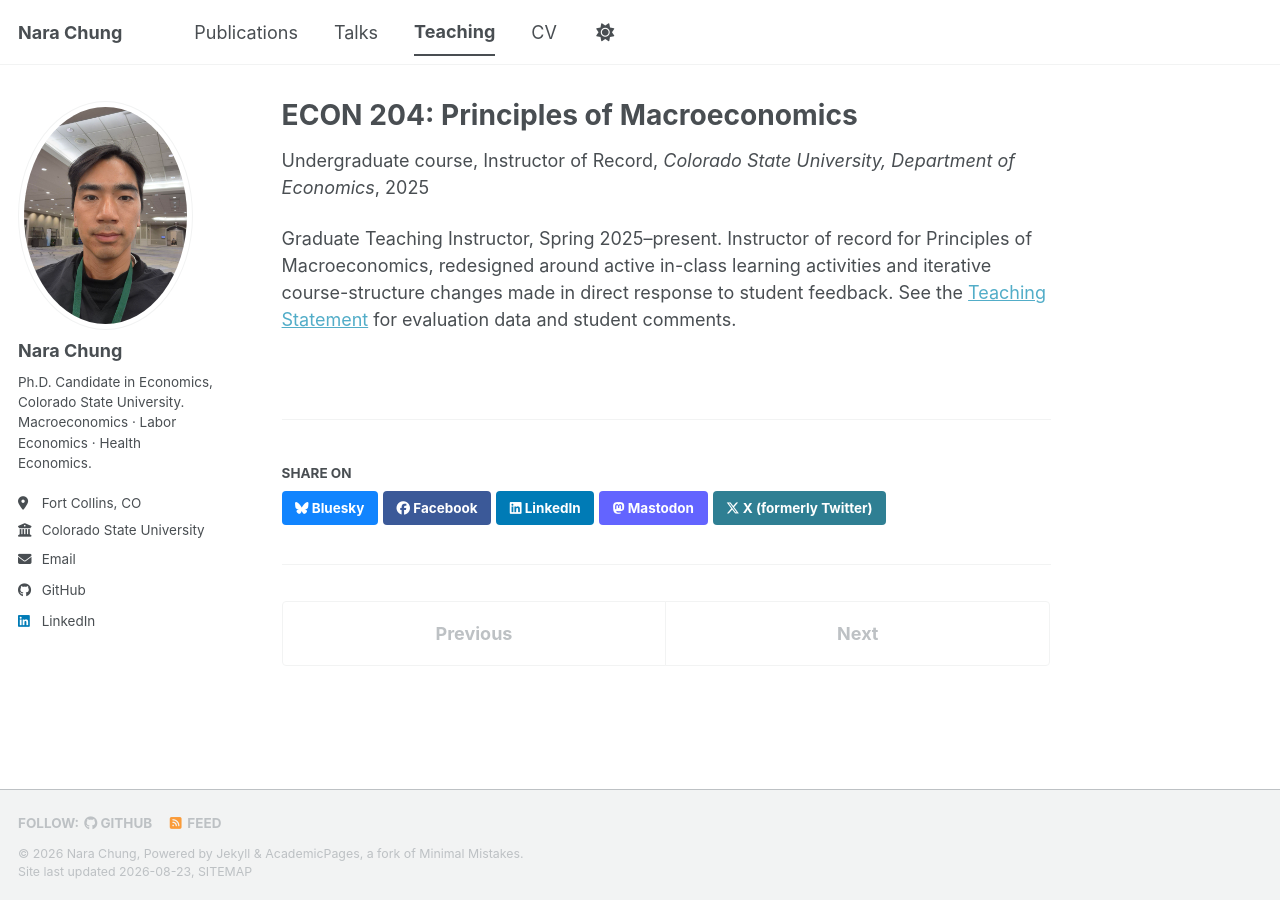
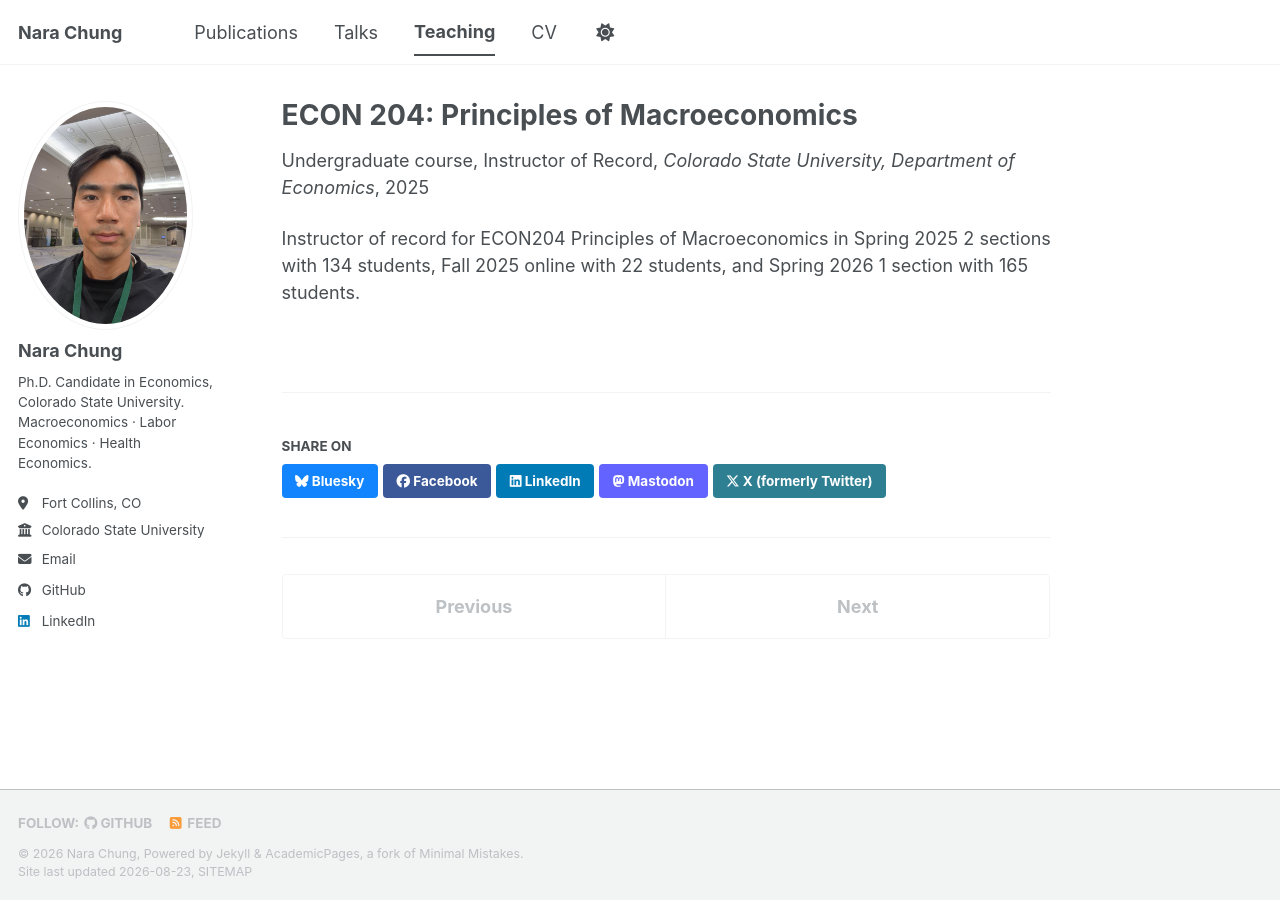
Before and after one commit to raraland18/raraland18.github.io, a Jekyll site: the page built from _teaching/2025-01-01-econ204-gti.md, in a window 1280 px wide. Built offline with Jekyll 4.4.1, drawn with Linux system fonts in a browser that asks for light colours; a style sheet for code colours, icons or effects is not loaded.

Commit message:
Update 2025-01-01-econ204-gti.md

```diff
--- a/_teaching/2025-01-01-econ204-gti.md
+++ b/_teaching/2025-01-01-econ204-gti.md
@@ -7,4 +7,4 @@ venue: "Colorado State University, Department of Economics"
 date: 2025-01-01
 location: "Fort Collins, CO, USA"
 ---
-Graduate Teaching Instructor, Spring 2025&ndash;present. Instructor of record for Principles of Macroeconomics, redesigned around active in-class learning activities and iterative course-structure changes made in direct response to student feedback. See the [Teaching Statement](/files/teaching_statement_nara_chung.pdf) for evaluation data and student comments.
+Instructor of record for ECON204 Principles of Macroeconomics in Spring 2025 2 sections with 134 students, Fall 2025 online with 22 students, and Spring 2026 1 section with 165 students.
```
